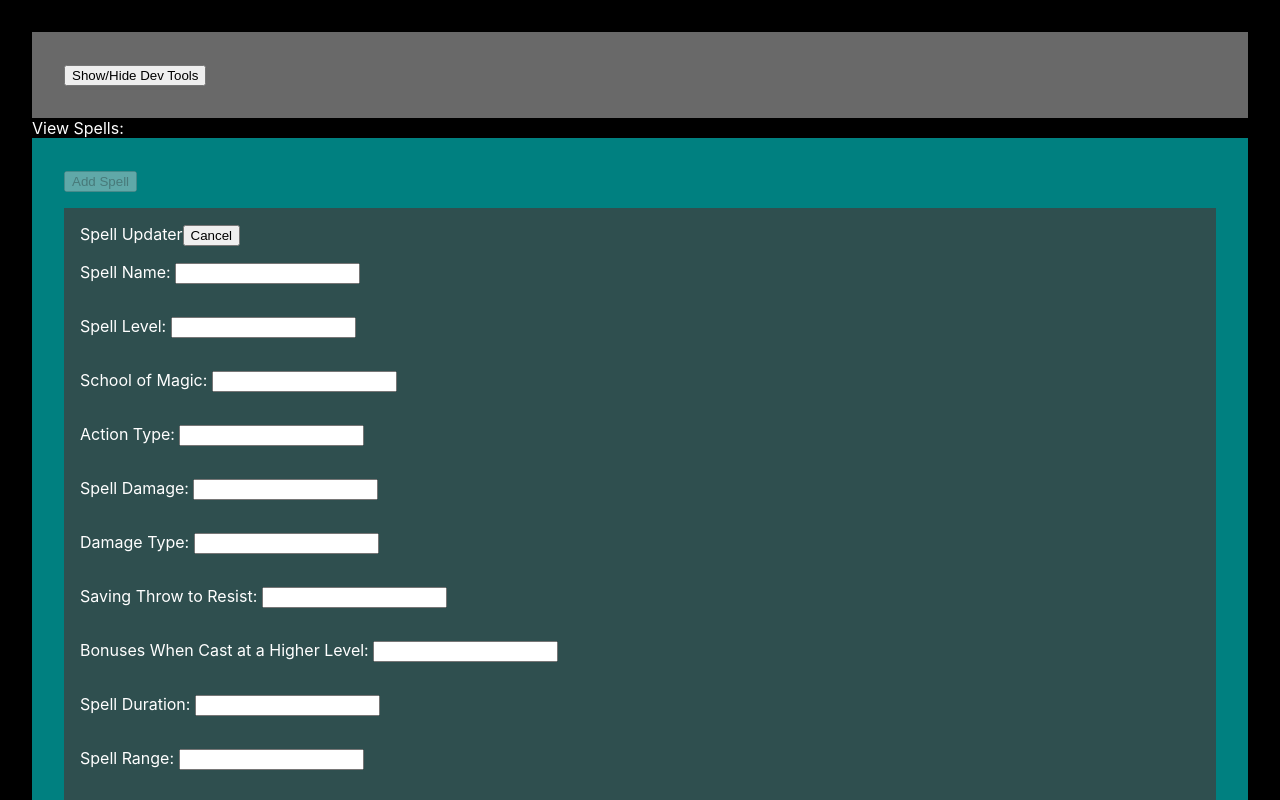
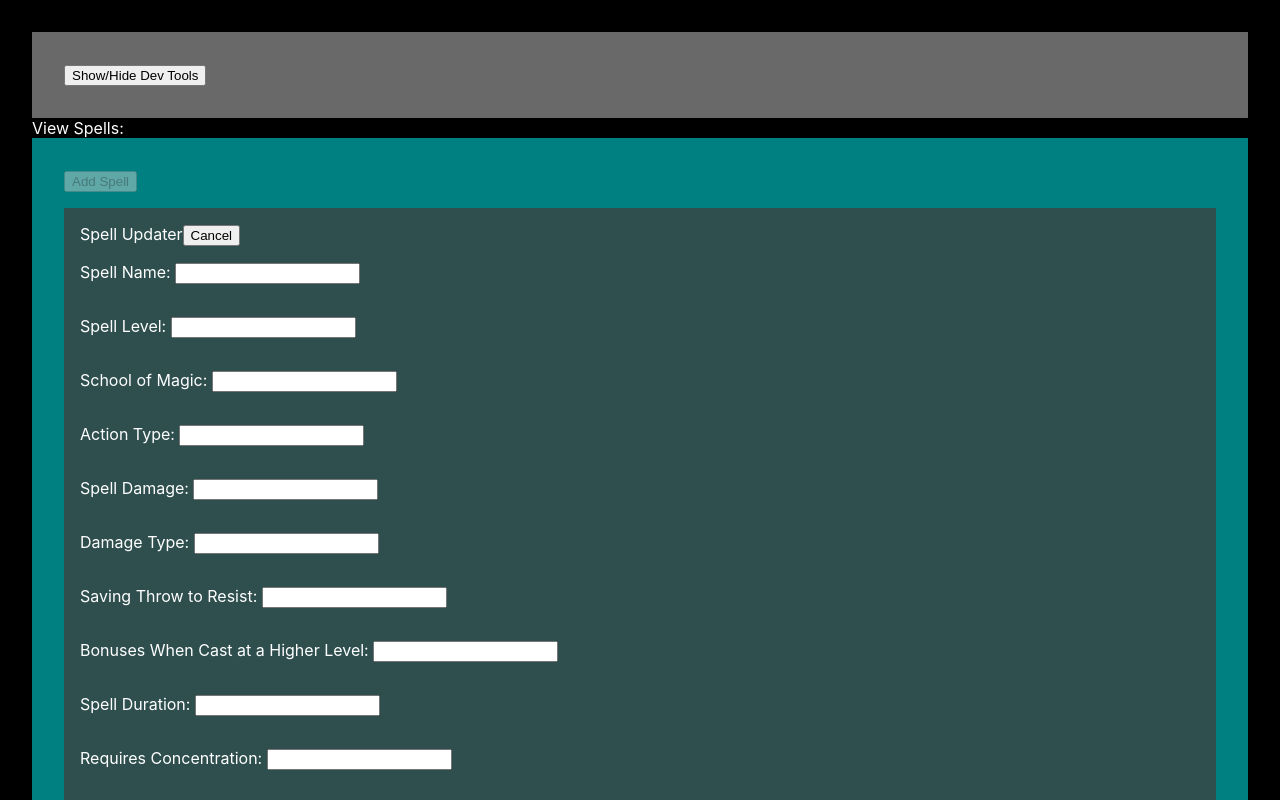
Before and after one commit to TheMartinCrabtree/bg3-data-gen, a React (Create React App) app: page / in a window 1280 px wide. Both pictures are taken after a click on the button "Add Spell". Shown: the top 800 px of the page. Built offline with nearby package versions, Linux system fonts and the light colour scheme.

Commit message:
working out the form options

```diff
--- a/src/components/SpellUpdater/SpellUpdater.jsx
+++ b/src/components/SpellUpdater/SpellUpdater.jsx
@@ -13,6 +13,7 @@ const defaultSpellData = {
   savingThrow: "",
   spellHigherLevel: "",
   spellDuration: "", // in rounds
+  concentration: "no",
   spellRange: "", // in feet
   spellRadius: "", // in feet
   spellInfo: "",
--- a/src/components/Utilities/spellPropertyKeys.js
+++ b/src/components/Utilities/spellPropertyKeys.js
@@ -36,6 +36,10 @@ const spellPropertyKeys = [
     dataLabel: "spellDuration",
   },
   {
+    labelText: "Requires Concentration",
+    dataLabel: "concentration",
+  },
+  {
     labelText: "Spell Range",
     dataLabel: "spellRange",
   },
```
